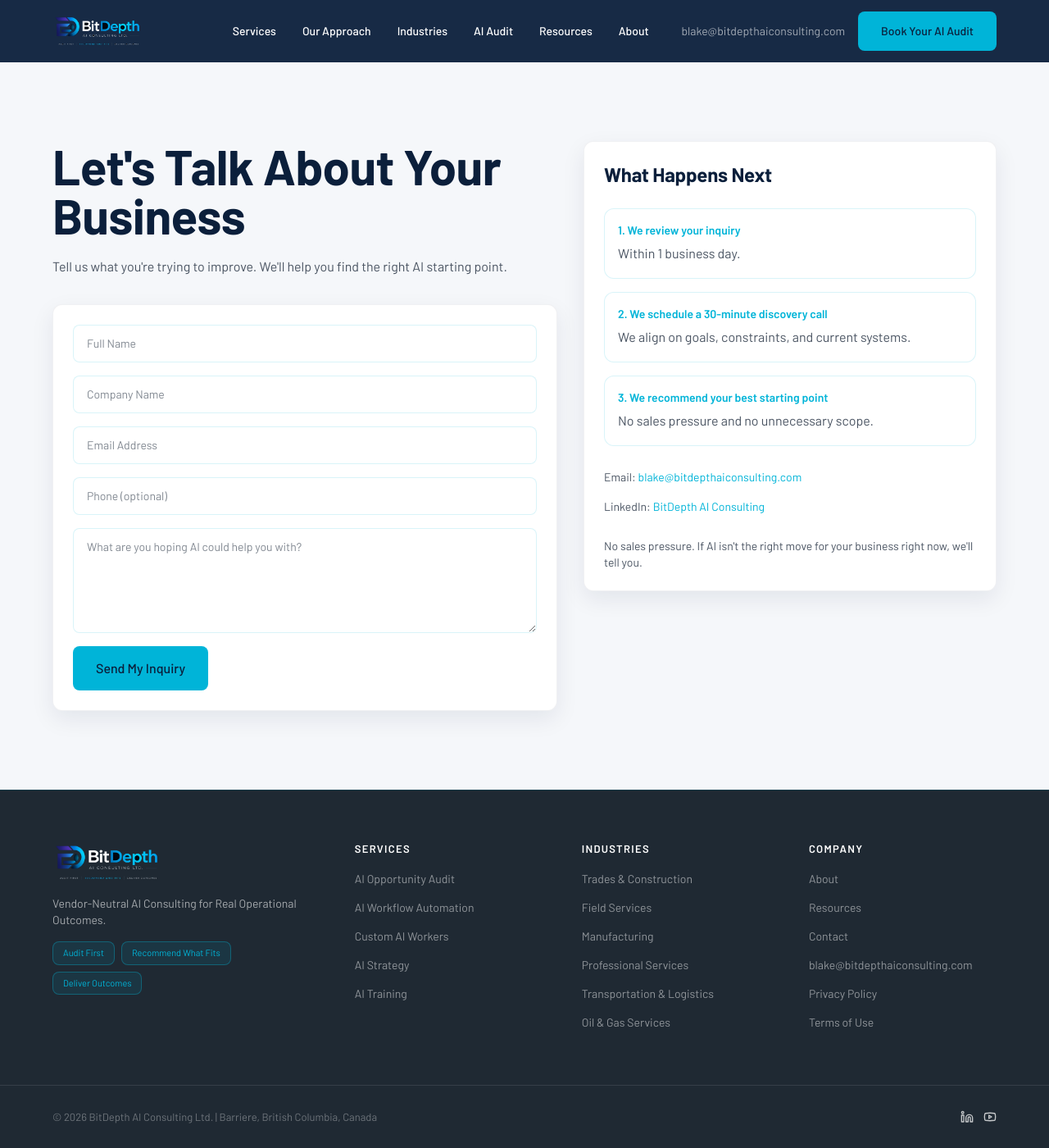
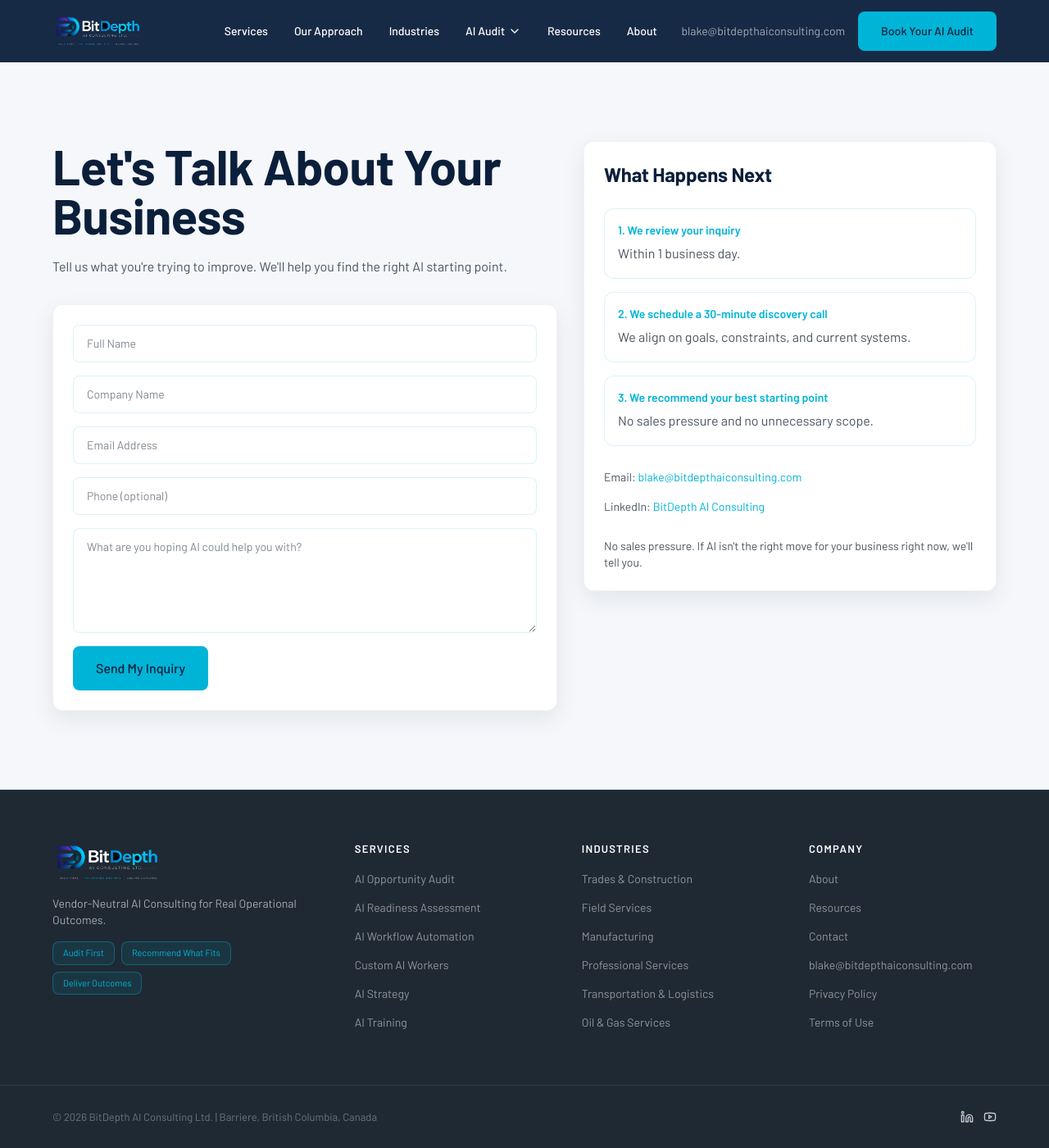
Before and after one commit to Yeti567/Bit-Depth-AI-Consulting-Website, a Next.js app: page /contact in a window 1280 px wide. Shown: the whole page at 82% size. Built offline with nearby package versions, Linux system fonts and the light colour scheme.

Commit message:
Fix CSS import order in globals.css
Move @import for DM Sans to top of file before @tailwind directives to resolve parsing error causing blank page

```diff
--- a/src/app/globals.css
+++ b/src/app/globals.css
@@ -1,8 +1,8 @@
+@import url('https://fonts.googleapis.com/css2?family=DM+Sans:wght@400;500;600;700;800&display=swap');
+
 @tailwind base;
 @tailwind components;
 @tailwind utilities;
-
-@import url('https://fonts.googleapis.com/css2?family=DM+Sans:wght@400;500;600;700;800&display=swap');
 
 :root {
   --color-navy: #0b1f3b;
--- a/src/components/layout/mobile-nav.tsx
+++ b/src/components/layout/mobile-nav.tsx
@@ -2,11 +2,12 @@
 
 import Link from 'next/link';
 import { useState } from 'react';
-import { Menu, X } from 'lucide-react';
+import { Menu, X, ChevronDown, ChevronUp } from 'lucide-react';
 import { navigation } from '@/lib/site-data';
 
 export function MobileNav() {
   const [open, setOpen] = useState(false);
+  const [openDropdown, setOpenDropdown] = useState<string | null>(null);
 
   return (
     <div className="md:hidden">
@@ -35,14 +36,48 @@ export function MobileNav() {
           </button>
           <nav className="flex flex-1 flex-col justify-center">
             {navigation.map((item) => (
+              <div key={item.href}>
+                {item.children ? (
+                  <>
+                    <button
+                      onClick={() => setOpenDropdown(openDropdown === item.href ? null : item.href)}
+                      className="flex w-full items-center justify-between border-b border-[rgba(0,180,216,0.15)] py-4 text-xl font-semibold text-[#F5F7FA] transition hover:text-[#00B4D8]"
+                    >
+                      {item.label}
+                      {openDropdown === item.href ? (
+                        <ChevronUp className="h-5 w-5" />
+                      ) : (
+                        <ChevronDown className="h-5 w-5" />
+                      )}
+                    </button>
+                    {openDropdown === item.href && (
+                      <div className="border-b border-[rgba(0,180,216,0.15)]">
+                        {item.children.map((child) => (
                           <Link
-                key={item.href}
+                            key={child.href}
+                            href={child.href}
+                            className="block py-3 pl-4 text-lg text-white/70 hover:text-[#00B4D8] transition"
+                            onClick={() => {
+                              setOpen(false);
+                              setOpenDropdown(null);
+                            }}
+                          >
+                            {child.label}
+                          </Link>
+                        ))}
+                      </div>
+                    )}
+                  </>
+                ) : (
+                  <Link
                     href={item.href}
                     className="block w-full border-b border-[rgba(0,180,216,0.15)] py-4 text-xl font-semibold text-[#F5F7FA] transition hover:text-[#00B4D8]"
                     onClick={() => setOpen(false)}
                   >
                     {item.label}
                   </Link>
+                )}
+              </div>
             ))}
             <Link
               href="/contact"
--- a/src/components/layout/site-footer.tsx
+++ b/src/components/layout/site-footer.tsx
@@ -27,8 +27,13 @@ export function SiteFooter() {
           <h2 className="mb-4 text-[13px] font-semibold uppercase tracking-[0.1em] text-white">Services</h2>
           <ul className="space-y-3 text-sm text-white/50">
             <li>
-              <Link href="/services" className="transition hover:text-cyan">
+              <Link href="/ai-audit" className="transition hover:text-cyan">
                 AI Opportunity Audit
+              </Link>
+            </li>
+            <li>
+              <Link href="/ai-readiness-assessment" className="transition hover:text-cyan">
+                AI Readiness Assessment
               </Link>
             </li>
             <li>
--- a/src/components/layout/site-header.tsx
+++ b/src/components/layout/site-header.tsx
@@ -3,11 +3,13 @@
 import Image from 'next/image';
 import Link from 'next/link';
 import { useEffect, useState } from 'react';
+import { ChevronDown } from 'lucide-react';
 import { navigation } from '@/lib/site-data';
 import { MobileNav } from '@/components/layout/mobile-nav';
 
 export function SiteHeader({ simplified = false }: { simplified?: boolean }) {
   const [scrolled, setScrolled] = useState(false);
+  const [openDropdown, setOpenDropdown] = useState<string | null>(null);
 
   useEffect(() => {
     const onScroll = () => {
@@ -39,14 +41,38 @@ export function SiteHeader({ simplified = false }: { simplified?: boolean }) {
         {!simplified ? (
           <nav className="hidden items-center gap-8 md:flex">
             {navigation.map((item) => (
-              <Link
+              <div
                 key={item.href}
-                href={item.href}
-                className="group relative text-sm font-medium text-white/78 transition hover:text-cyan"
+                className="relative"
+                onMouseEnter={() => setOpenDropdown(item.href)}
+                onMouseLeave={() => setOpenDropdown(null)}
               >
-                {item.label}
-                <span className="absolute -bottom-2 left-0 h-px w-full origin-left scale-x-0 bg-cyan transition-transform duration-200 ease-out group-hover:scale-x-100" />
-              </Link>
+                <Link
+                  href={item.href}
+                  className="group relative flex items-center gap-1 text-sm font-medium text-white/78 transition hover:text-cyan"
+                >
+                  {item.label}
+                  {item.children && (
+                    <ChevronDown className="h-4 w-4 transition-transform group-hover:rotate-180" />
+                  )}
+                  <span className="absolute -bottom-2 left-0 h-px w-full origin-left scale-x-0 bg-cyan transition-transform duration-200 ease-out group-hover:scale-x-100" />
+                </Link>
+                {item.children && openDropdown === item.href && (
+                  <div className="absolute left-0 top-full mt-2 w-56 rounded-lg bg-[rgba(11,31,59,0.98)] border border-white/10 shadow-xl backdrop-blur-xl">
+                    <div className="py-2">
+                      {item.children.map((child) => (
+                        <Link
+                          key={child.href}
+                          href={child.href}
+                          className="block px-4 py-2 text-sm text-white/70 hover:bg-white/10 hover:text-cyan transition-colors"
+                        >
+                          {child.label}
+                        </Link>
+                      ))}
+                    </div>
+                  </div>
+                )}
+              </div>
             ))}
           </nav>
         ) : null}
--- a/src/lib/site-data.ts
+++ b/src/lib/site-data.ts
@@ -2,7 +2,14 @@ export const navigation = [
   { label: 'Services', href: '/services' },
   { label: 'Our Approach', href: '/ai-strategy' },
   { label: 'Industries', href: '/industries' },
-  { label: 'AI Audit', href: '/ai-audit' },
+  {
+    label: 'AI Audit',
+    href: '/ai-audit',
+    children: [
+      { label: 'AI Opportunity Audit', href: '/ai-audit' },
+      { label: 'AI Readiness Assessment', href: '/ai-readiness-assessment' }
+    ]
+  },
   { label: 'Resources', href: '/resources' },
   { label: 'About', href: '/about' }
 ];
```
Also changed, not shown: 1 other file (tests, documents, lock files or other folders). Lines whose indentation alone changed are shown as unchanged.
